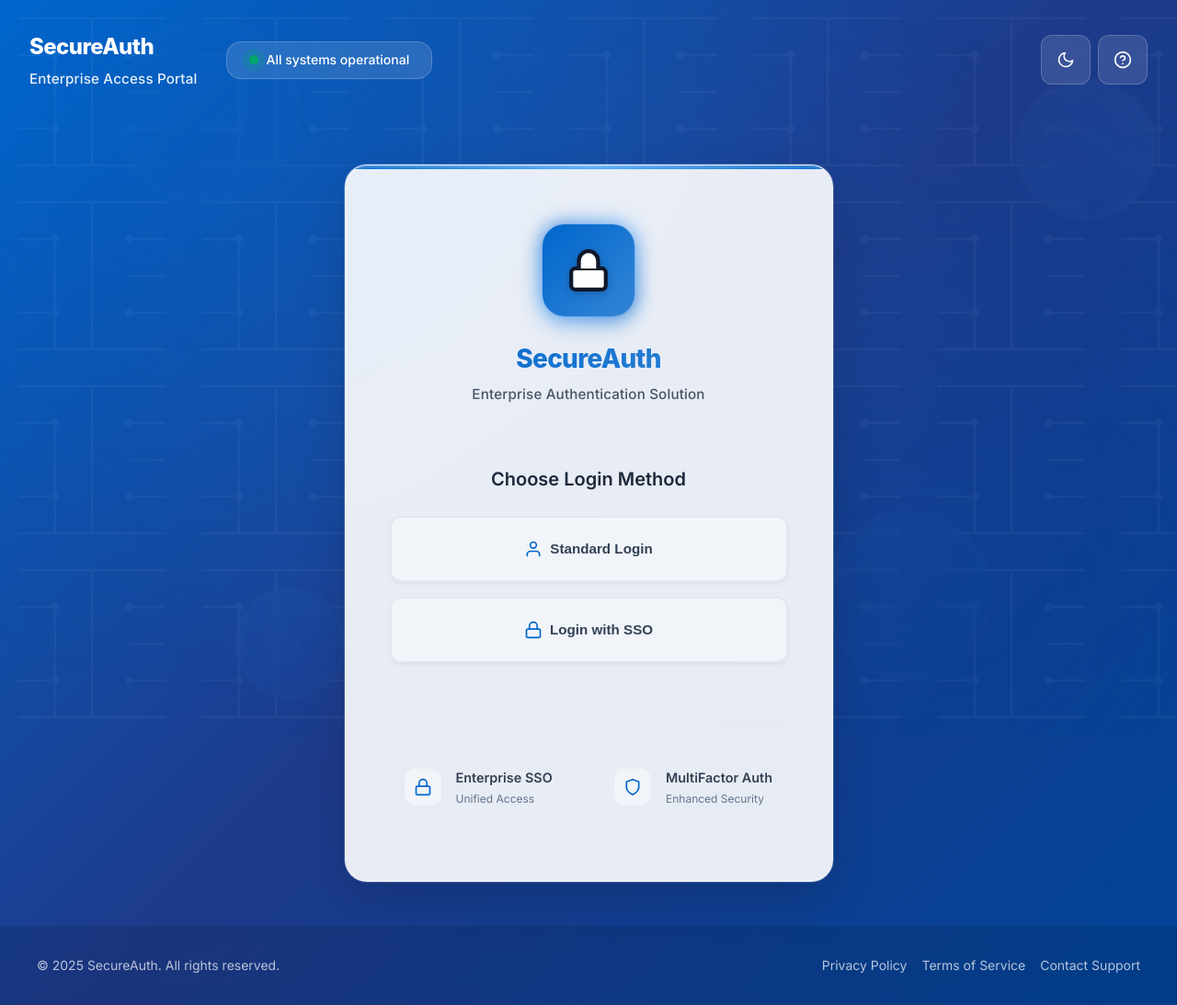
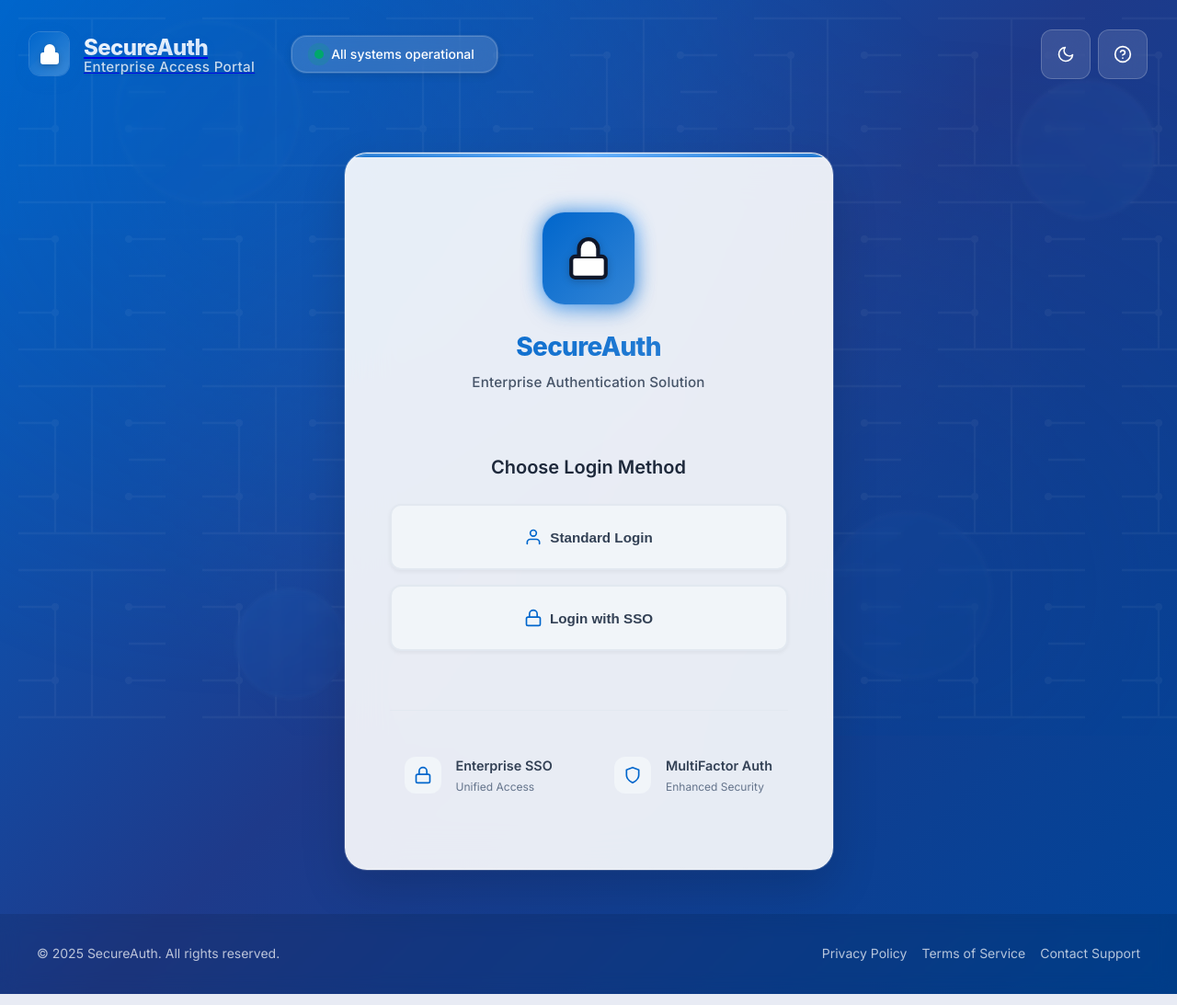
Before and after one commit to mbelouar/E2IP-IAM-Lab, a Django app: page /login/ in a window 1280 px wide. Shown: the whole page at 92% size. Run offline with Django 5.2, Linux system fonts and the light colour scheme.

Commit message:
improve the header

```diff
--- /dev/null
+++ b/static/css/header-enhancements.css
@@ -0,0 +1,150 @@
+/* Enhanced Header Styling */
+.header-left {
+    display: flex !important;
+    align-items: center !important;
+    gap: var(--space-md) !important;
+}
+
+.header-logo {
+    display: flex !important;
+    align-items: center !important;
+    gap: var(--space-md) !important;
+}
+
+.header-logo-icon {
+    width: 43px !important;
+    height: 47px !important;
+    background: linear-gradient(135deg, var(--primary-blue), var(--primary-blue-light)) !important;
+    border-radius: 12px !important;
+    display: flex !important;
+    align-items: center !important;
+    justify-content: center !important;
+    box-shadow: 0 5px 15px rgba(0, 102, 204, 0.25), 0 0 0 1px rgba(255, 255, 255, 0.2) !important;
+    position: relative !important;
+    overflow: hidden !important;
+    transition: all 0.3s ease !important;
+    transform-style: preserve-3d !important;
+    z-index: 1 !important;
+}
+
+.header-logo-icon::after {
+    content: '';
+    position: absolute;
+    top: -50%;
+    left: -50%;
+    width: 200%;
+    height: 200%;
+    background: linear-gradient(
+        135deg,
+        rgba(255, 255, 255, 0) 0%,
+        rgba(255, 255, 255, 0.1) 100%
+    );
+    transform: rotate(45deg);
+    transition: all 0.3s ease;
+    animation: shimmerEffect 3s infinite;
+}
+
+@keyframes shimmerEffect {
+    0% {
+        top: -50%;
+        left: -50%;
+        opacity: 0;
+    }
+    50% {
+        opacity: 0.5;
+    }
+    100% {
+        top: 150%;
+        left: 150%;
+        opacity: 0;
+    }
+}
+
+.header-logo:hover .header-logo-icon {
+    transform: translateY(-2px) !important;
+    box-shadow: 0 8px 20px rgba(0, 102, 204, 0.35) !important;
+}
+
+.header-logo:hover .header-logo-icon::after {
+    top: -30%;
+    left: -30%;
+}
+
+.header-logo-icon svg {
+    width: 24px !important;
+    height: 24px !important;
+    fill: white !important;
+    filter: drop-shadow(0 2px 3px rgba(0, 0, 0, 0.2)) !important;
+}
+
+.company-info {
+    display: flex !important;
+    flex-direction: column !important;
+}
+
+.company-name {
+    font-size: 1.5rem !important;
+    font-weight: 800 !important;
+    background: linear-gradient(135deg, #ffffff, #e6f0ff) !important;
+    -webkit-background-clip: text !important;
+    background-clip: text !important;
+    -webkit-text-fill-color: transparent !important;
+    letter-spacing: -0.025em !important;
+    font-family: var(--font-family-display) !important;
+    position: relative !important;
+    transition: all 0.3s ease !important;
+    display: inline-block !important;
+    text-shadow: 0 2px 10px rgba(0, 102, 204, 0.2) !important;
+    margin-bottom: -12px;
+}
+
+.header-logo:hover .company-name {
+    transform: translateY(-1px) !important;
+    text-shadow: 0 3px 12px rgba(0, 102, 204, 0.3) !important;
+}
+
+.company-tagline {
+    font-size: 0.95rem !important;
+    font-weight: 500 !important;
+    color: rgba(255, 255, 255, 0.85) !important;
+    letter-spacing: 0.02em !important;
+    text-shadow: 0 1px 3px rgba(0, 0, 0, 0.15) !important;
+    margin-top: 2px !important;
+}
+
+body.dark-mode .company-name {
+    background: linear-gradient(135deg, #ffffff, #a3c9ff) !important;
+    -webkit-background-clip: text !important;
+    background-clip: text !important;
+    text-shadow: 0 2px 10px rgba(51, 133, 214, 0.3) !important;
+}
+
+/* System status enhancements */
+.system-status {
+    margin-left: var(--space-lg) !important;
+    background: rgba(255, 255, 255, 0.15) !important;
+    backdrop-filter: blur(12px) !important;
+    padding: var(--space-sm) var(--space-lg) !important;
+    border-radius: var(--radius-xl) !important;
+    box-shadow: 0 3px 10px rgba(0, 0, 0, 0.1), 0 0 0 1px rgba(255, 255, 255, 0.15) !important;
+    transition: all 0.3s ease !important;
+}
+
+.system-status:hover {
+    background: rgba(255, 255, 255, 0.2) !important;
+    transform: translateY(-1px) !important;
+}
+
+/* Responsive adjustments */
+@media (max-width: 768px) {
+    .header-left {
+        flex-direction: row !important;
+        flex-wrap: wrap !important;
+        justify-content: center !important;
+    }
+
+    .system-status {
+        margin-left: 0 !important;
+        margin-top: var(--space-md) !important;
+    }
+}
--- a/templates/authentication/login.html
+++ b/templates/authentication/login.html
@@ -11,6 +11,7 @@
     <link rel="stylesheet" href="{% static 'css/login.css' %}">
     <link rel="stylesheet" href="{% static 'css/login-enhancements.css' %}">
     <link rel="stylesheet" href="{% static 'css/background-enhancements.css' %}">
+    <link rel="stylesheet" href="{% static 'css/header-enhancements.css' %}">
     <link href="https://fonts.googleapis.com/css2?family=Inter:wght@400;500;600;700;800&display=swap" rel="stylesheet">
 </head>
 <body>
@@ -30,10 +31,18 @@
     <!-- Header -->
     <header class="header">
         <div class="header-left">
-            <div class="company-info">
-                <div class="company-name">SecureAuth</div>
-                <div class="company-tagline">Enterprise Access Portal</div>
-            </div>
+            <a href="#" class="header-logo">
+                <div class="header-logo-icon">
+                    <svg xmlns="http://www.w3.org/2000/svg" viewBox="0 0 24 24" fill="none" stroke="white" stroke-width="2" stroke-linecap="round" stroke-linejoin="round">
+                        <rect x="3" y="11" width="18" height="11" rx="2" ry="2"></rect>
+                        <path d="M7 11V7a5 5 0 0 1 10 0v4"></path>
+                    </svg>
+                </div>
+                <div class="company-info">
+                    <div class="company-name">SecureAuth</div>
+                    <div class="company-tagline">Enterprise Access Portal</div>
+                </div>
+            </a>
             <div class="system-status">
                 <div class="status-indicator"></div>
                 <span>All systems operational</span>
```
Also changed, not shown: templates/authentication/home.html (+10 -9 lines), 2 other files.
